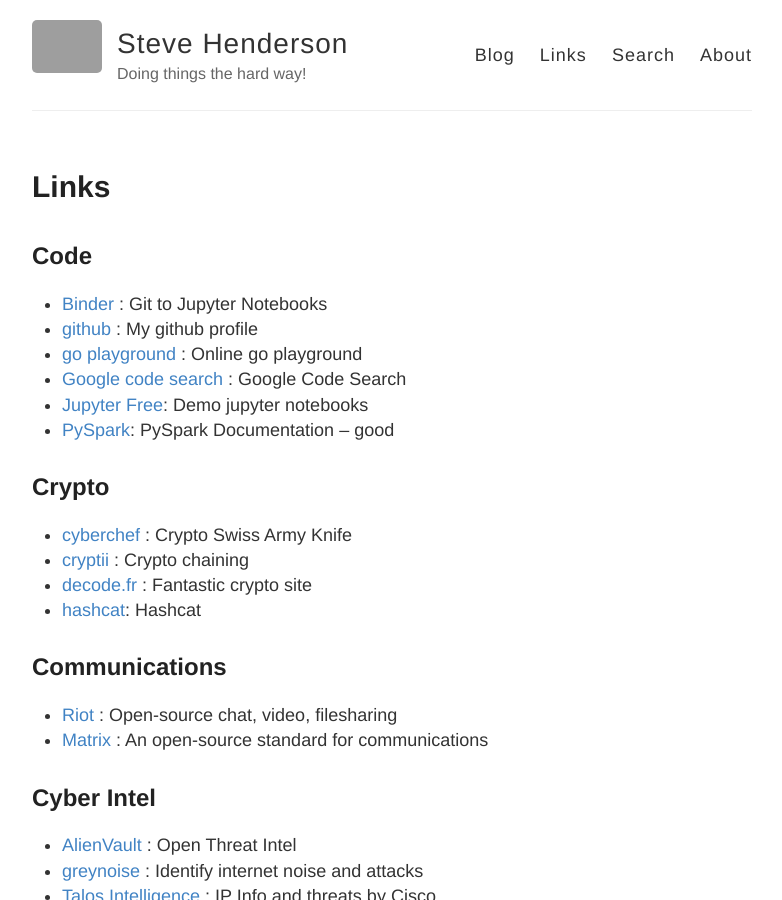
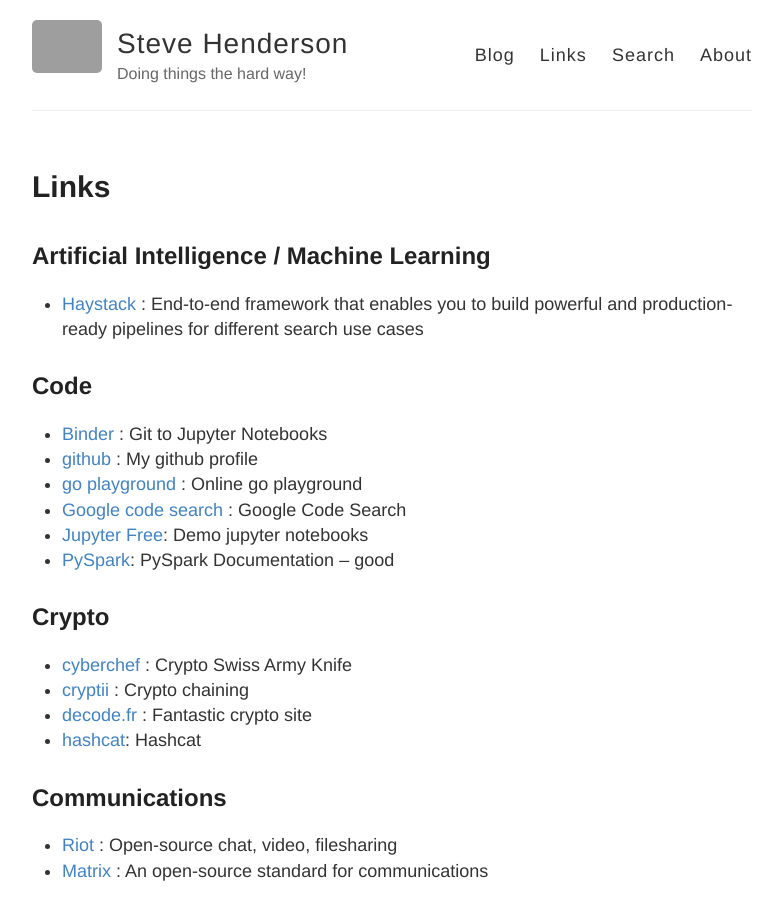
Before and after one commit to stevehenderson/stevehenderson.github.io, a Jekyll site: the page built from links.md, in a window 1280 px wide and 900 px high. Shown: the whole window, without its empty margins (248-1030 px from the left). Built offline with Jekyll 4.4.1, drawn with Linux system fonts in a browser that asks for light colours; grey boxes are pictures that could not be loaded.

Commit message:
Update links.md

```diff
--- a/links.md
+++ b/links.md
@@ -3,6 +3,9 @@
 title: Links
 permalink: /links/
 ---
+
+## Artificial Intelligence / Machine Learning
+   * [Haystack](https://github.com/deepset-ai/haystack) : End-to-end framework that enables you to build powerful and production-ready pipelines for different search use cases
 
 ## Code
 
```
